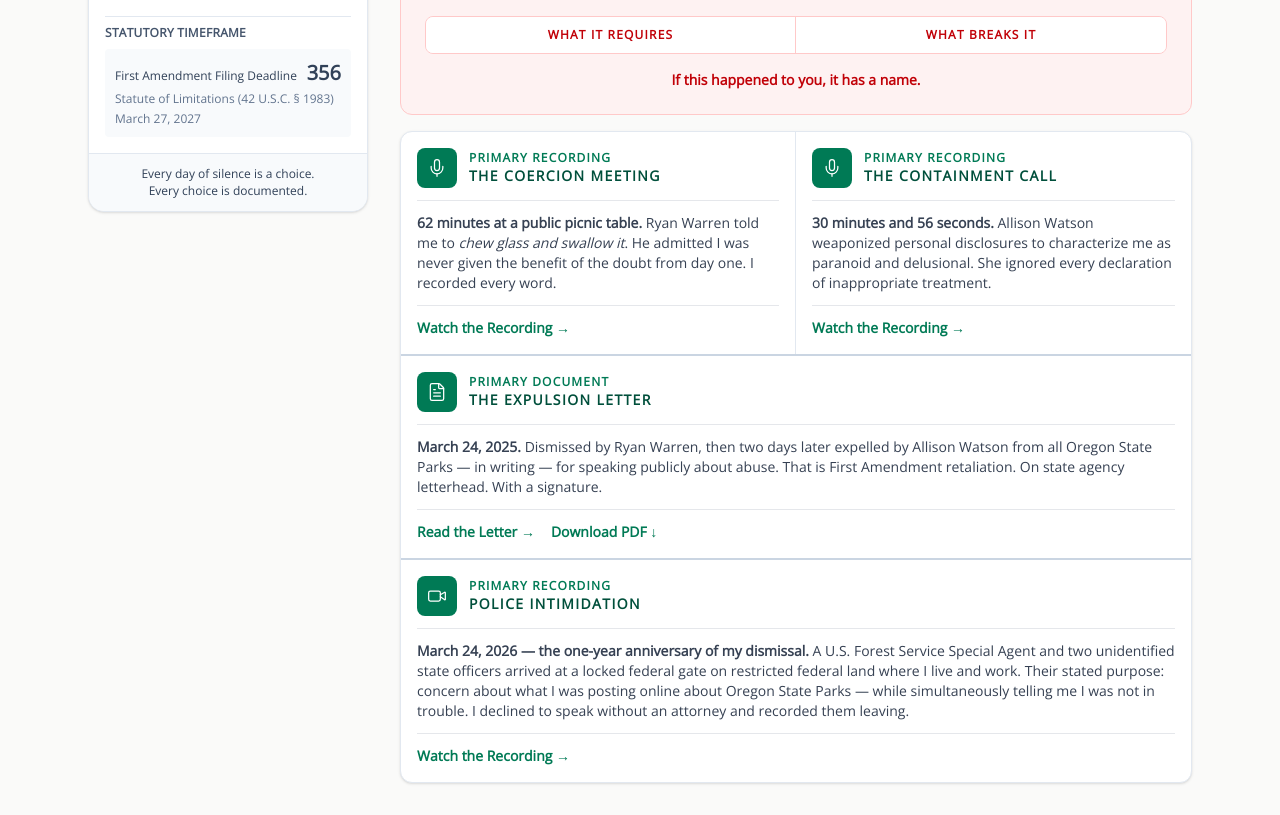
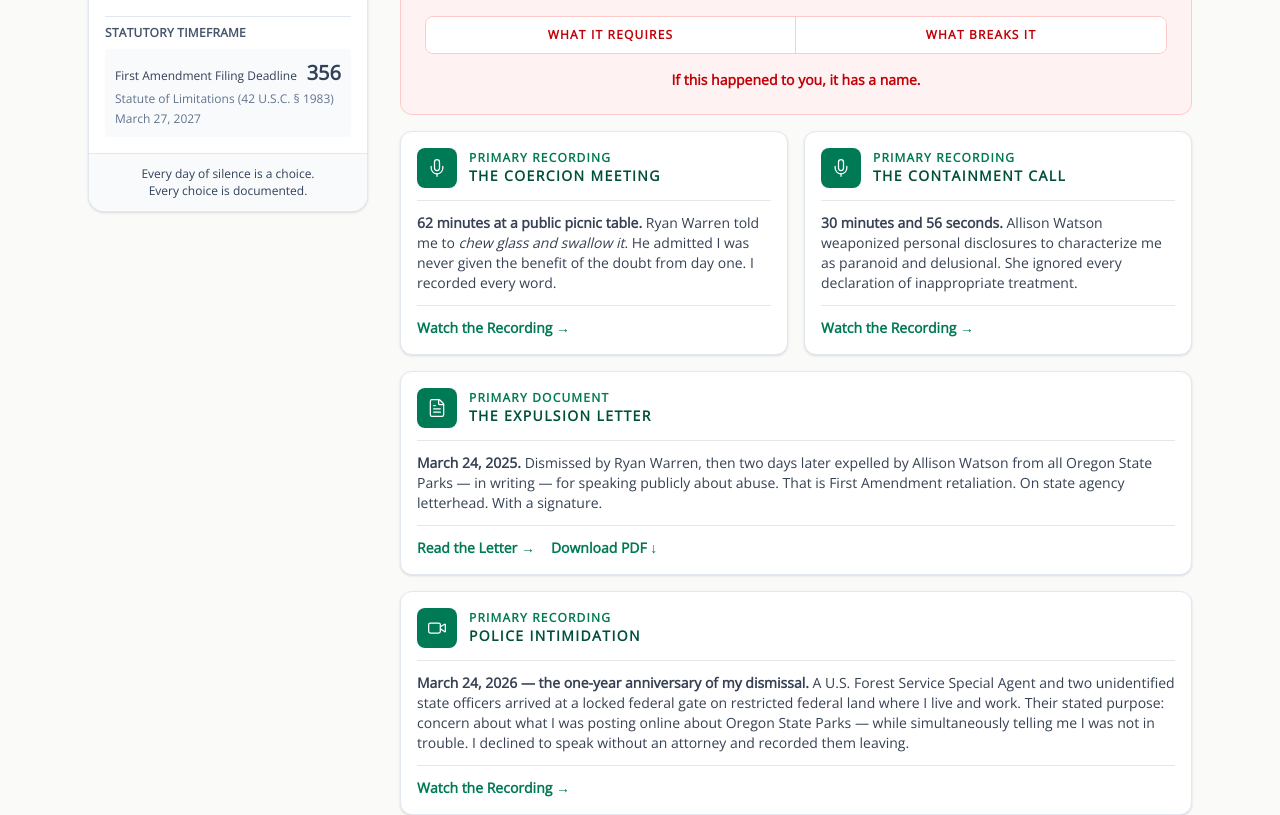
Before and after one commit to rswfire/rswfire.oprd, a Next.js app: page / in a window 1280 px wide. Shown: the part 1560-2375 px from the top of the page. Built offline with nearby package versions, Linux system fonts and the light colour scheme.

Commit message:
Updated Index.tsx

```diff
--- a/app/(archive)/page.tsx
+++ b/app/(archive)/page.tsx
@@ -301,7 +301,7 @@ export default function OverviewPage() {
             {/* ARCHIVE VIDEOS */}
             <ArchiveVideos/>
 
-            <div className="mt-8 p-8 bg-white border border-slate-200 rounded-2xl shadow-sm">
+            <div className="mt-8 p-8 bg-emerald-50 border border-emerald-200 rounded-2xl shadow-sm">
 
                 <div className="font-bold">This archive is not for revenge.</div>
 
--- a/components/PrimaryDocuments.tsx
+++ b/components/PrimaryDocuments.tsx
@@ -4,10 +4,10 @@ import Icon from "@/components/Icon";
 
 export default function PrimaryDocuments() {
     return (
-        <div className="rounded-xl overflow-hidden border border-slate-200 shadow-sm bg-white">
+        <div className="space-y-4">
             {/* Recordings */}
-            <div className="grid grid-cols-1 sm:grid-cols-2">
-                <div className="p-4 sm:border-r border-slate-200">
+            <div className="grid grid-cols-1 sm:grid-cols-2 gap-4">
+                <div className="rounded-xl border border-slate-200 shadow-sm bg-white p-4">
                     <div className="flex items-center gap-3">
                         <div className="flex items-center justify-center w-10 h-10 rounded-lg bg-emerald-700">
                             <Icon name="Mic" className="text-white" size={20} strokeWidth={1.5} />
@@ -22,7 +22,7 @@ export default function PrimaryDocuments() {
                         <Link href="/evidence/coercion" className="text-emerald-700 font-semibold hover:text-emerald-900 transition-colors">Watch the Recording →</Link>
                     </div>
                 </div>
-                <div className="p-4 border-t sm:border-t-0 border-slate-200">
+                <div className="rounded-xl border border-slate-200 shadow-sm bg-white p-4">
                     <div className="flex items-center gap-3">
                         <div className="flex items-center justify-center w-10 h-10 rounded-lg bg-emerald-700">
                             <Icon name="Mic" className="text-white" size={20} strokeWidth={1.5} />
@@ -39,7 +39,7 @@ export default function PrimaryDocuments() {
                 </div>
             </div>
             {/* Dismissal Letter */}
-            <div className="p-4 border-t-2 border-slate-300">
+            <div className="rounded-xl border border-slate-200 shadow-sm bg-white p-4">
                 <div className="flex items-center gap-3">
                     <div className="flex items-center justify-center w-10 h-10 rounded-lg bg-emerald-700">
                         <Icon name="FileText" className="text-white" size={20} strokeWidth={1.5} />
@@ -56,7 +56,7 @@ export default function PrimaryDocuments() {
                 </div>
             </div>
             {/* Police Intimidation */}
-            <div className="p-4 border-t-2 border-slate-300">
+            <div className="rounded-xl border border-slate-200 shadow-sm bg-white p-4">
                 <div className="flex items-center gap-3">
                     <div className="flex items-center justify-center w-10 h-10 rounded-lg bg-emerald-700">
                         <Icon name="Video" className="text-white" size={20} strokeWidth={1.5} />
```
